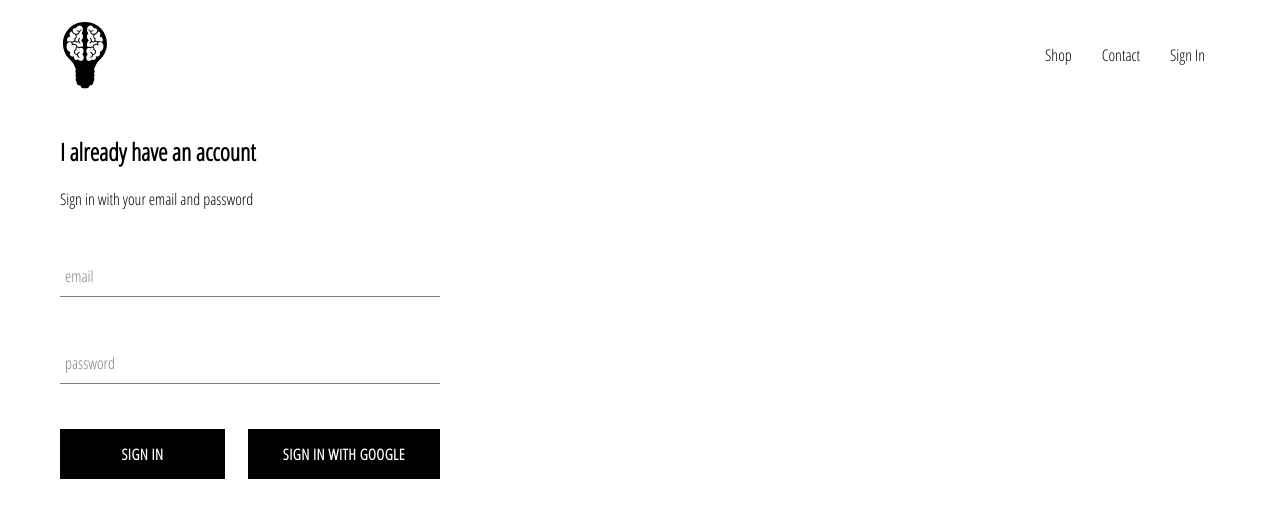
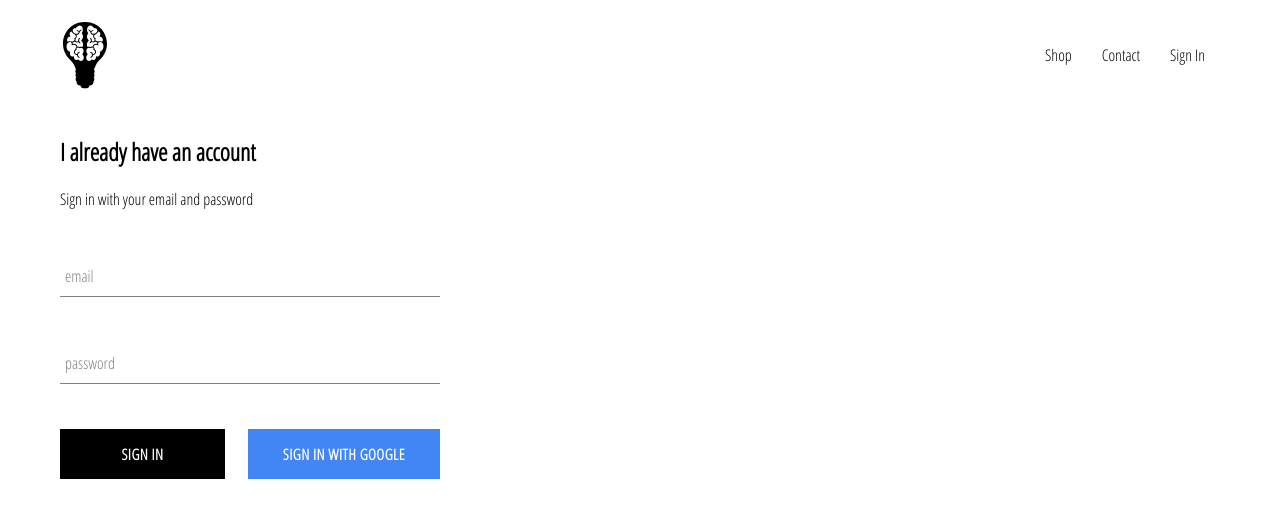
Before and after one commit to Mavroian/e-commerce, a React (Create React App) app: page /signin in a window 1280 px wide. Shown: the top 518 px of the page. Built offline with nearby package versions, Linux system fonts and the light colour scheme; no server answers.

Commit message:
debugged google button styles

```diff
--- a/src/components/custom-button/custom-button.styles.scss
+++ b/src/components/custom-button/custom-button.styles.scss
@@ -20,7 +20,7 @@
         border: 1px solid black;
     }
 
-    &.google-ign-in {
+    &.google-sign-in {
         background-color: #4285f4;
         color: white;
 
```
